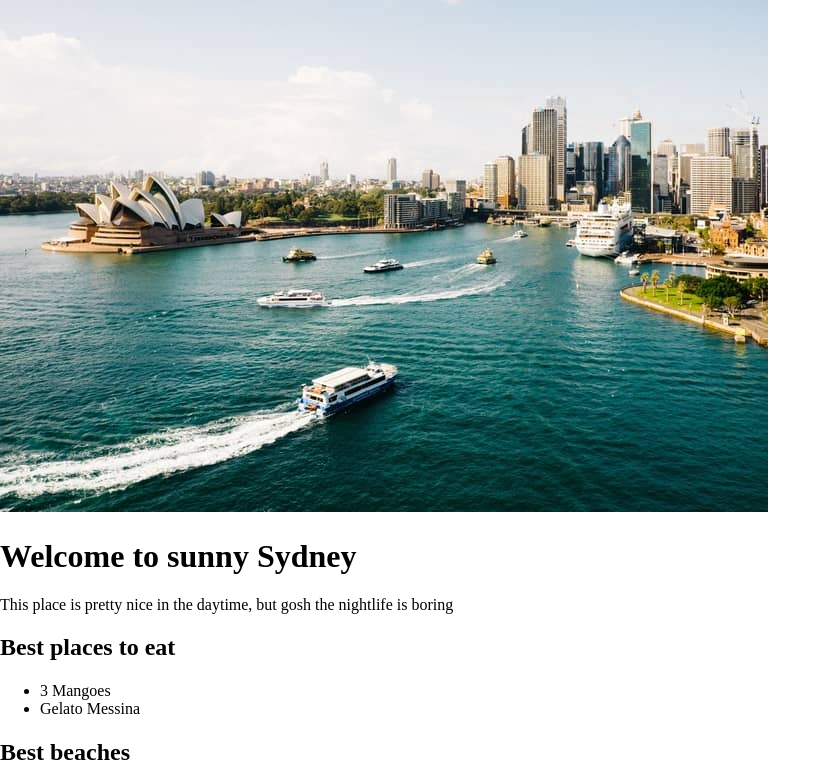
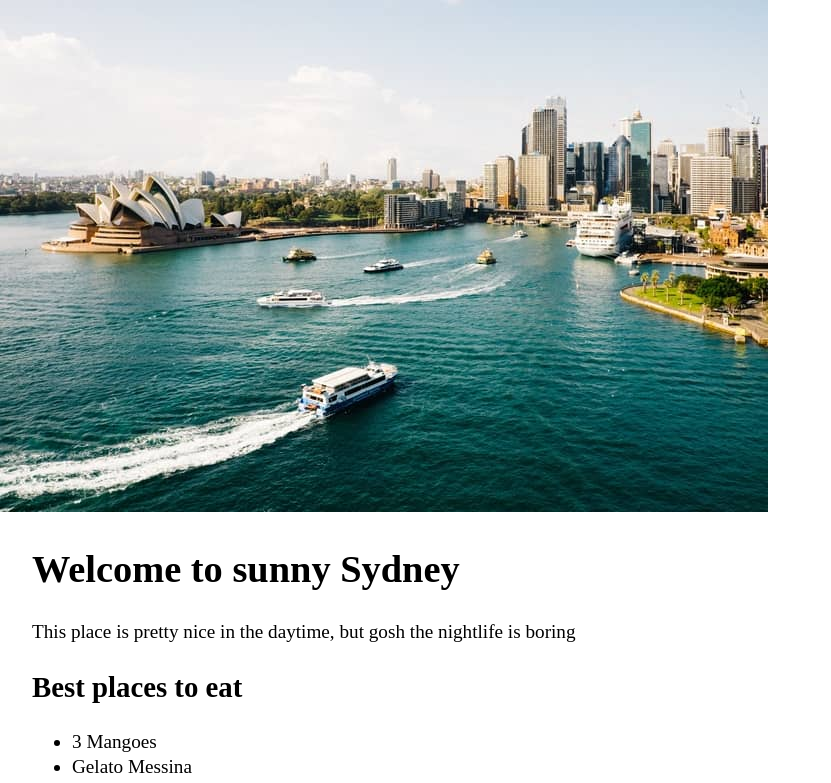
Before and after one commit to wi-fighters/my-hometown-sydney, a plain HTML site: page index.html in a window 1280 px wide. Shown: the top 783 px of the page, without its empty margins (0-831 px from the left). Drawn offline with Linux system fonts and the light colour scheme.

Commit message:
Pad the sides and start typography

```diff
--- a/style.css
+++ b/style.css
@@ -1,7 +1,28 @@
-/* make the image full-width and respect the aspeect-ratio */
+html {
+    font-size: 100%;
+}
+
+body {
+    font-size: 1.2rem;
+    line-height: 1.3;
+}
+
+/* make the image full-width and respect the aspect-ratio */
 .hero {
     max-width: 100%;
     height: auto;
 }
 
 /* add whitespace to the left and right of the main element */
+
+/*
+    Shorthand reference:
+
+    padding: all;
+    padding: t+b l+r;
+    padding: t l+r b;
+    padding: t r b l;
+*/
+main {
+    padding: 0 2rem;
+}
```
